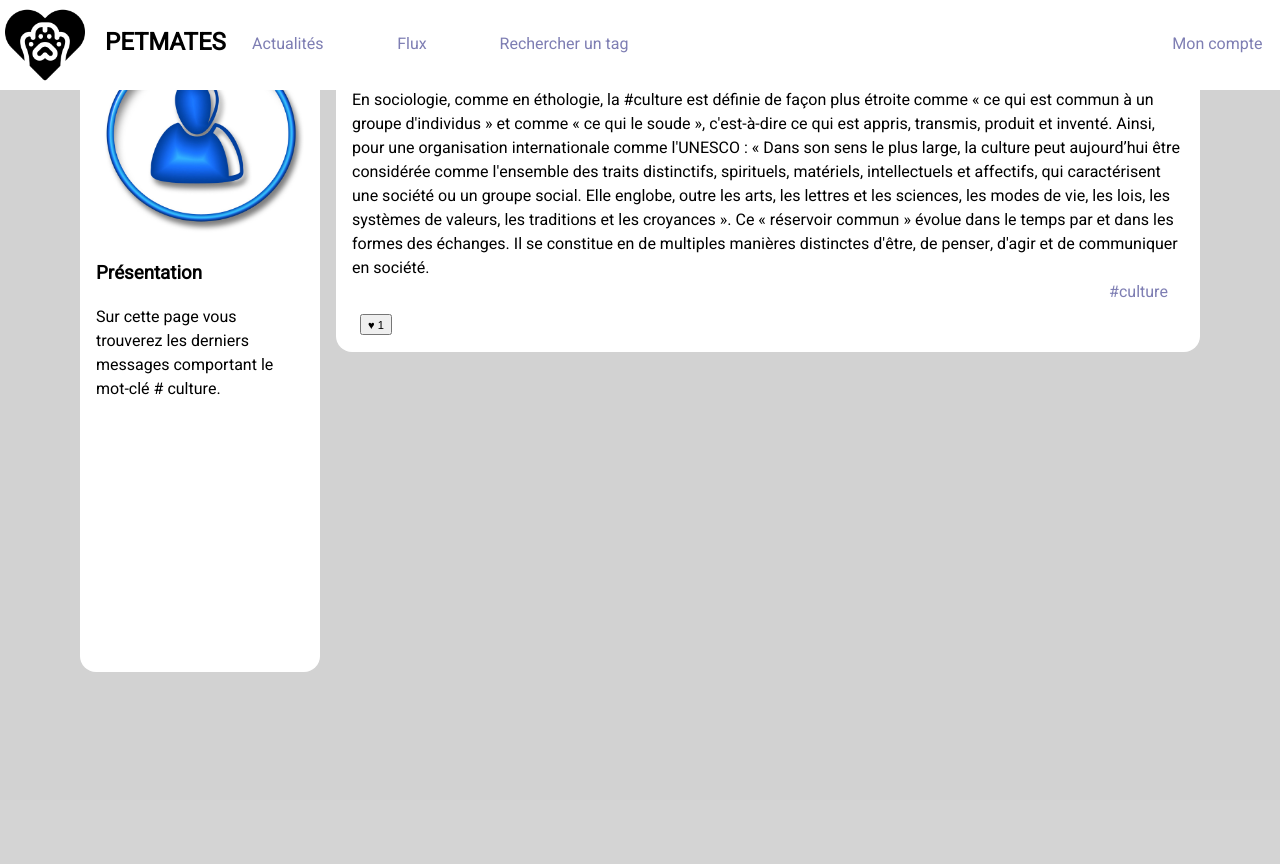
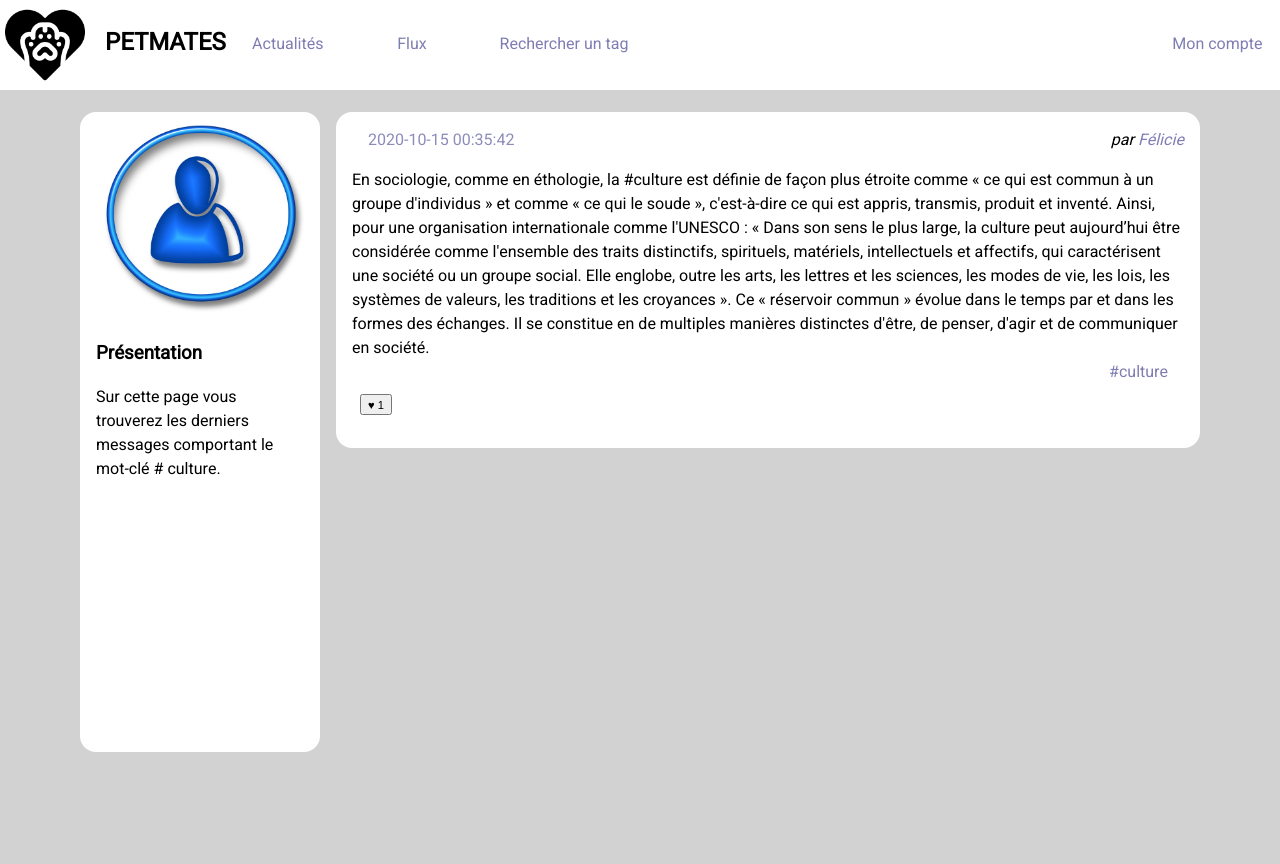
Before and after one commit to GaetanSourisse/PetMates_social_network, a PHP site: page /tags.php?tag_id=7 in a window 1280 px wide. Before the commit the page ends 672 px from the top, so only its background shows below. Run offline with PHP 8.4, Linux system fonts and the light colour scheme; a user stored in the database is signed in; data comes from the database, SQL or seed files in the repository.

Commit message:
css presque fini

```diff
--- a/news.php
+++ b/news.php
@@ -143,14 +143,14 @@ session_start();
                                             </div>
                             </button>
                         </form>
-
+                            <?php
                             while ($tags = $listsTags->fetch_assoc()) { ?>
                                 <a href="tags.php?tag_id=<?php echo $tags['tag_id'] ?>">
                                     <?php echo "#" . $tags['label'] ?>
                                 </a>
                             <?php
                             } ?>
-                        </div>
+
                     </footer>
 
                     <div id="allcomments">
--- a/style.css
+++ b/style.css
@@ -74,7 +74,7 @@ body>header #user:hover ul{
 }
 
 .alert {
-    padding-top: 7em;
+    /* padding-top: 7em; */
 }
 
 .card_gestion_connexion {
@@ -100,7 +100,7 @@ body>header #user:hover ul{
     display:flex;
     width:70em;
     margin:0em auto 2em auto;
-    padding:2em 0em 5em 0em;
+    padding:7em 0em 5em 0em;
 }
 
 #wrappercomment{
@@ -155,7 +155,7 @@ body>header #user:hover ul{
 }
 
 #wrapper main article footer{
-    margin: 0em 0.5em 0em 0.5em;
+    margin: 0em 0.5em 1em 0.5em;
     display:flex;
     justify-content: space-between;
 }
```
